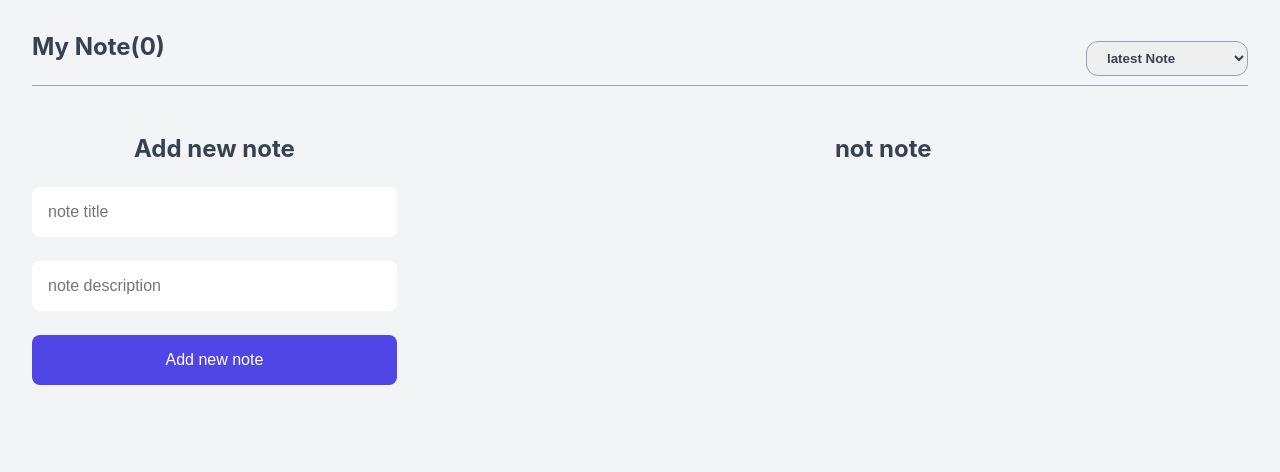
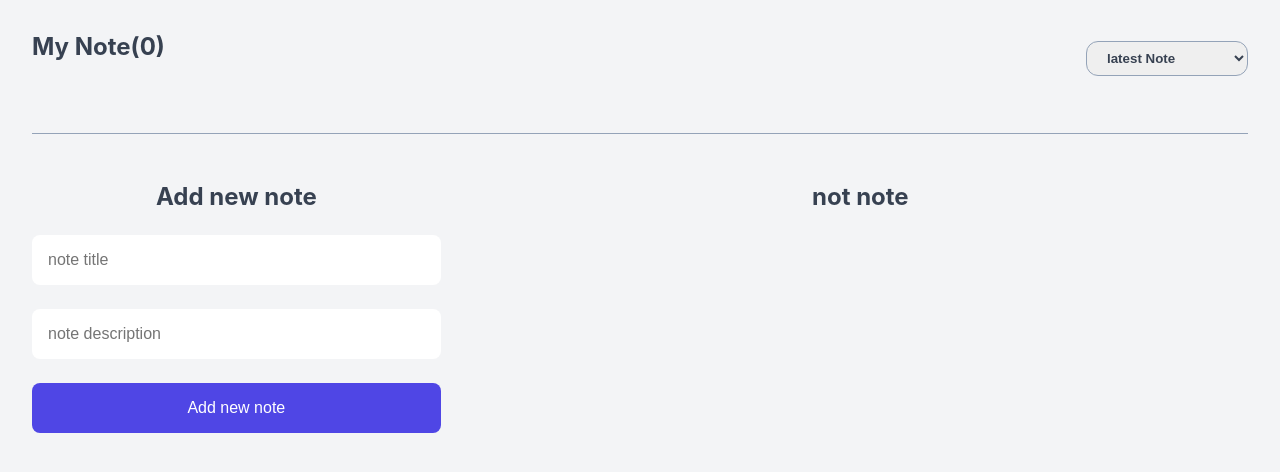
Before and after one commit to poriansh/Note-app-React-js, a React (Vite) app: page / in a window 1280 px wide. Shown: the top 472 px of the page. Built offline with nearby package versions, Linux system fonts and the light colour scheme.

Commit message:
update to work

```diff
--- a/src/style/App.css
+++ b/src/style/App.css
@@ -4,17 +4,22 @@
   padding: 2rem;
   text-align: center;
 }
-
+body{
+  overflow-x: hidden;
+}
 .note-header {
   display: flex;
+  flex-direction: column;
   align-items: center;
   justify-content: space-between;
   margin-bottom: 3rem;
+  padding-bottom: 3rem;
   border-bottom: 1px solid var(--text-400);
 }
 
 .note-app {
   display: flex;
+  flex-direction: column;
   justify-content: space-between;
   gap: 2rem;
 }
@@ -25,11 +30,11 @@
 }
 
 .add-new-note {
-  width: 30%;
+  flex-grow: 1;
 }
 
 .note-container {
-  width: 60%;
+  flex-grow: 1;
 }
 
 .note-status {
@@ -101,3 +106,20 @@
 .note-item__footer {
   color: var(--text-300);
 }
+@media (min-width: 576px) {
+  .note-header{
+    flex-direction: row;
+  }
+}
+@media (min-width: 768px) {
+  .note-app {
+    flex-direction: row;
+  }
+  .add-new-note {
+    flex-grow: 1;
+  }
+
+  .note-container {
+    flex-grow: 4;
+  }
+}
```
Also changed, not shown: 1 other file (tests, documents, lock files or other folders).
